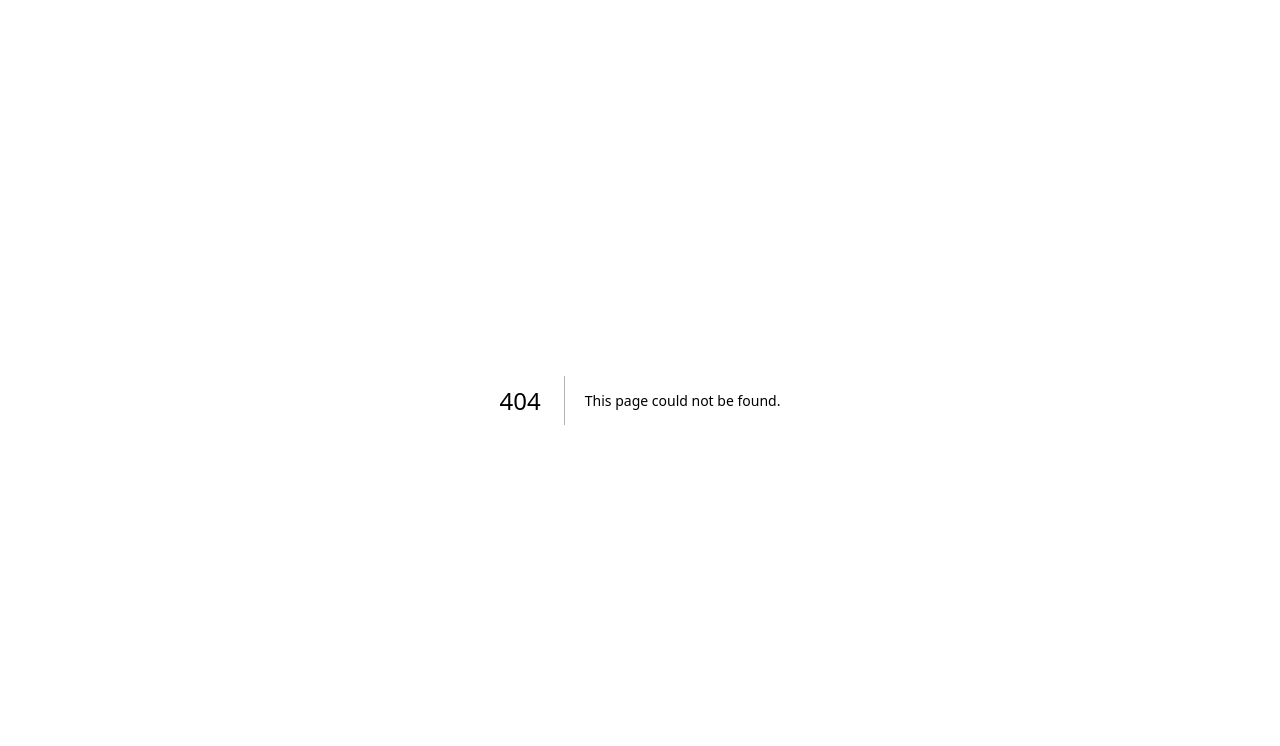
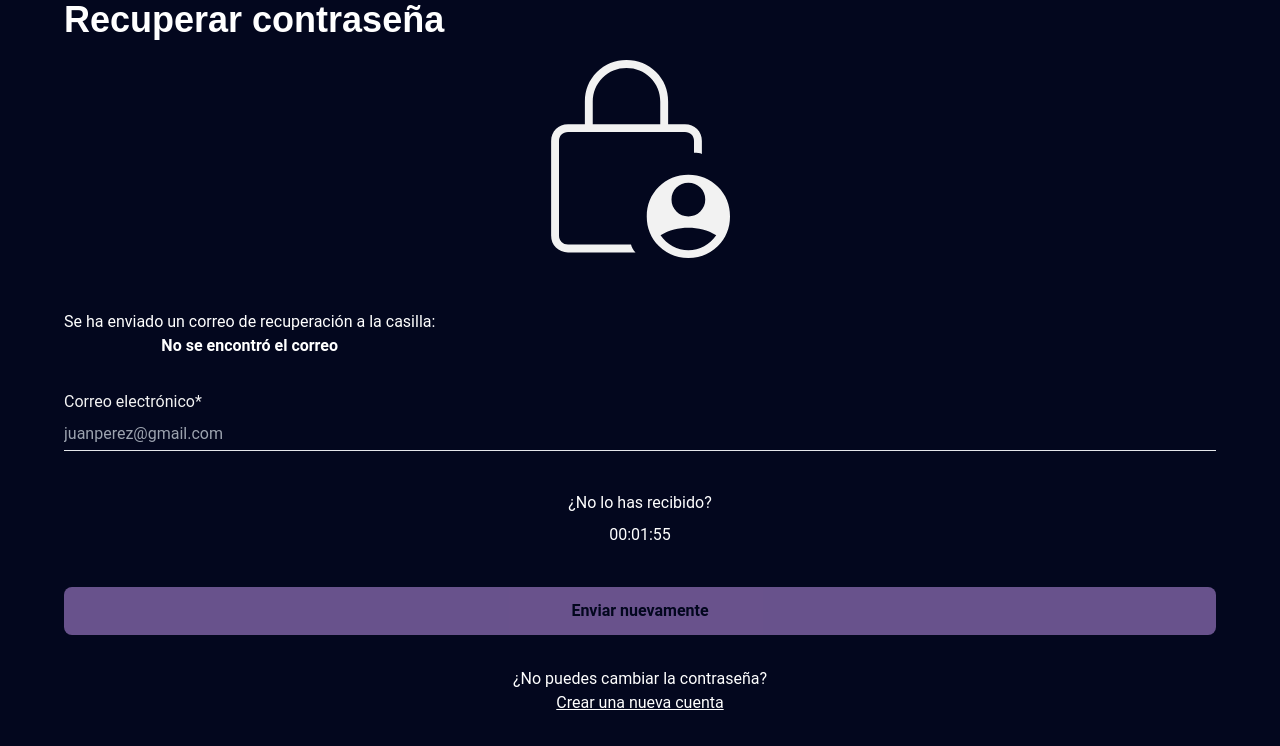
Before and after one commit to igrowker/i004-crewland-front, a Next.js app: page /auth/recovery/success in a window 1280 px wide. Before the commit this address had no page. Shown: the top 746 px of the page. Built offline with nearby package versions, Linux system fonts and the light colour scheme.

Commit message:
feat success page

```diff
--- a/src/app/auth/recovery/page.tsx
+++ b/src/app/auth/recovery/page.tsx
@@ -1,10 +1,23 @@
+'use client'
 import ReusableInput from '@/components/elements/Inputs/ReusableInput'
 import Title from '@/components/elements/Titles/Title'
 import Image from 'next/image'
+import { useRouter } from 'next/navigation'
+import { useState } from 'react'
 
 export default function RecoveryPage() {
+  const router = useRouter()
+  const [email, setEmail] = useState('')
+
+  const handleSubmit = (e: React.FormEvent) => {
+    e.preventDefault()
+    if (email) {
+      localStorage.setItem('recoveryEmail', email)
+    }
+    router.push('/auth/recovery/success')
+  }
   return (
-    <section className='bg-background min-h-screen p-16'>
+    <section className='bg-background min-h-screen px-16'>
       <div className='flex flex-col items-start gap-5 mb-8'>
         <Title
           text='Recuperar contraseña'
@@ -17,8 +30,8 @@ export default function RecoveryPage() {
           <Image
             src='/recovery_password_lock.svg'
             alt='Recovery password'
-            width={180}
-            height={180}
+            width={150}
+            height={150}
             priority
           />
         </div>
@@ -29,11 +42,13 @@ export default function RecoveryPage() {
         </p>
       </div>
 
-      <form className='flex flex-col gap-6'>
+      <form onSubmit={handleSubmit} className='flex flex-col gap-6'>
         <ReusableInput
           type='email'
           label='Correo electrónico'
           placeholder='juanperez@gmail.com'
+          /* value={email}
+          onChange={(e) => setEmail(e.target.value)} */
         />
         <button
           type='submit'
--- /dev/null
+++ b/src/app/auth/recovery/success/page.tsx
@@ -0,0 +1,103 @@
+'use client'
+import ReusableInput from '@/components/elements/Inputs/ReusableInput'
+import Title from '@/components/elements/Titles/Title'
+import Image from 'next/image'
+import { useEffect, useState } from 'react'
+
+export default function SuccessPage() {
+  const [email, setEmail] = useState('')
+  const [timeLeft, setTimeLeft] = useState(120)
+
+  const formatTime = (seconds: number) => {
+    const hours = Math.floor(seconds / 3600)
+    const minutes = Math.floor((seconds % 3600) / 60)
+    const remainingSeconds = seconds % 60
+    return `${String(hours).padStart(2, '0')}:${String(minutes).padStart(
+      2,
+      '0'
+    )}:${String(remainingSeconds).padStart(2, '0')}`
+  }
+
+  useEffect(() => {
+    if (timeLeft <= 0) return
+    const timer = setInterval(() => {
+      setTimeLeft((prevTime) => prevTime - 1)
+    }, 1000)
+
+    return () => clearInterval(timer)
+  }, [timeLeft])
+
+  useEffect(() => {
+    const savedEmail = localStorage.getItem('recoveryEmail')
+    if (savedEmail) {
+      setEmail(savedEmail)
+    }
+  }, [])
+
+  return (
+    <section className='bg-background min-h-screen px-16'>
+      <div className='flex flex-col items-start gap-5 mb-8'>
+        <Title
+          text='Recuperar contraseña'
+          size='large'
+          weight='extrabold'
+          className='text-white'
+        />
+
+        <div className='flex justify-center w-full'>
+          <Image
+            src='/recovery_password_lock.svg'
+            alt='Recovery password'
+            width={180}
+            height={180}
+            priority
+          />
+        </div>
+
+        <p className='text-white mt-8 text-center'>
+          Se ha enviado un correo de recuperación a la casilla: <br />
+          <span className='font-bold'>
+            {email || 'No se encontró el correo'}
+          </span>
+        </p>
+      </div>
+
+      <form className='flex flex-col gap-6'>
+        <ReusableInput
+          type='email'
+          label='Correo electrónico'
+          placeholder='juanperez@gmail.com'
+        />
+
+        <div className='flex flex-col items-center justify-center mt-4'>
+          <p className='text-white'>¿No lo has recibido?</p>
+          <span
+            className={`text-white ${
+              timeLeft === 0 ? 'cursor-pointer' : 'cursor-not-allowed'
+            } mt-2`}
+            style={{ textDecoration: 'none' }}
+          >
+            {formatTime(timeLeft)}
+          </span>
+        </div>
+
+        <button
+          type='submit'
+          disabled={timeLeft !== 0}
+          className={`text-center bg-primary text-background rounded-lg py-3 font-bold mt-4 ${
+            timeLeft !== 0 ? 'opacity-50 cursor-not-allowed' : ''
+          }`}
+        >
+          Enviar nuevamente
+        </button>
+      </form>
+
+      <div className='flex flex-col items-center justify-center mt-8'>
+        <p className='text-white'>¿No puedes cambiar la contraseña?</p>
+        <span className='text-white underline cursor-pointer'>
+          Crear una nueva cuenta
+        </span>
+      </div>
+    </section>
+  )
+}
```
